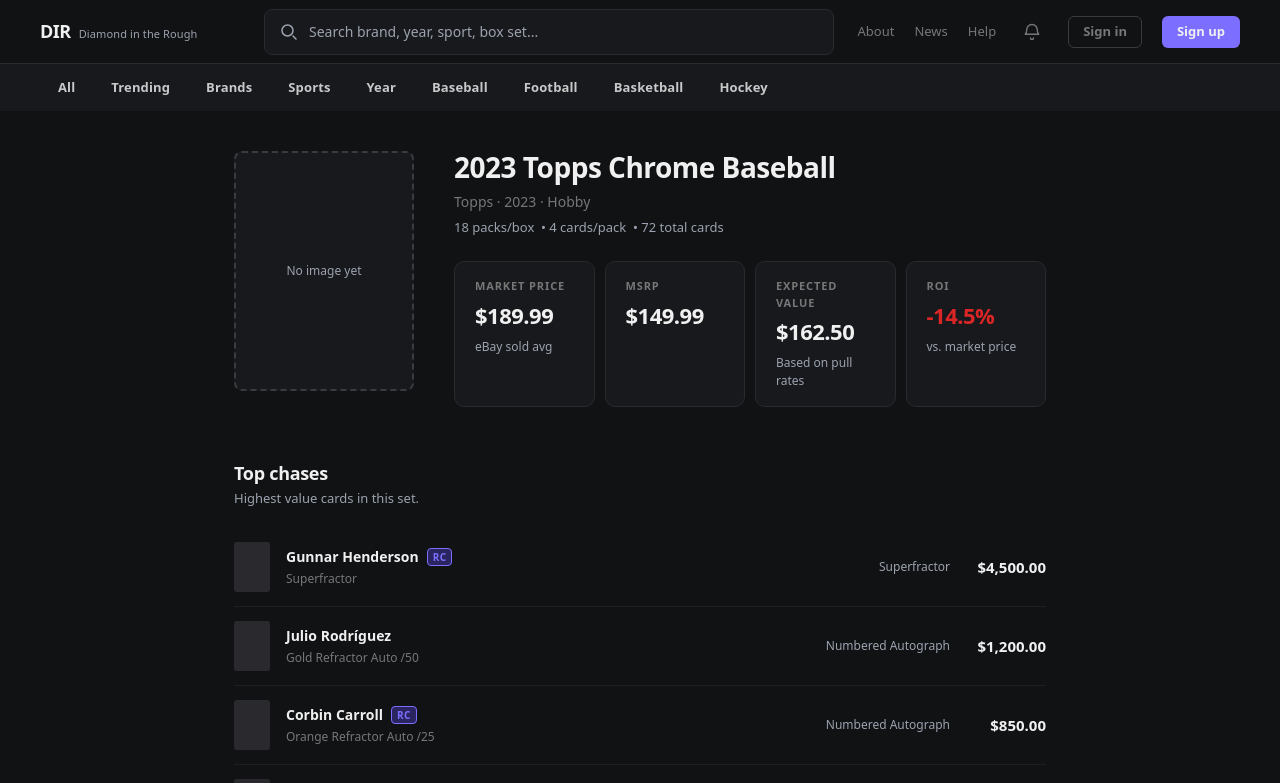
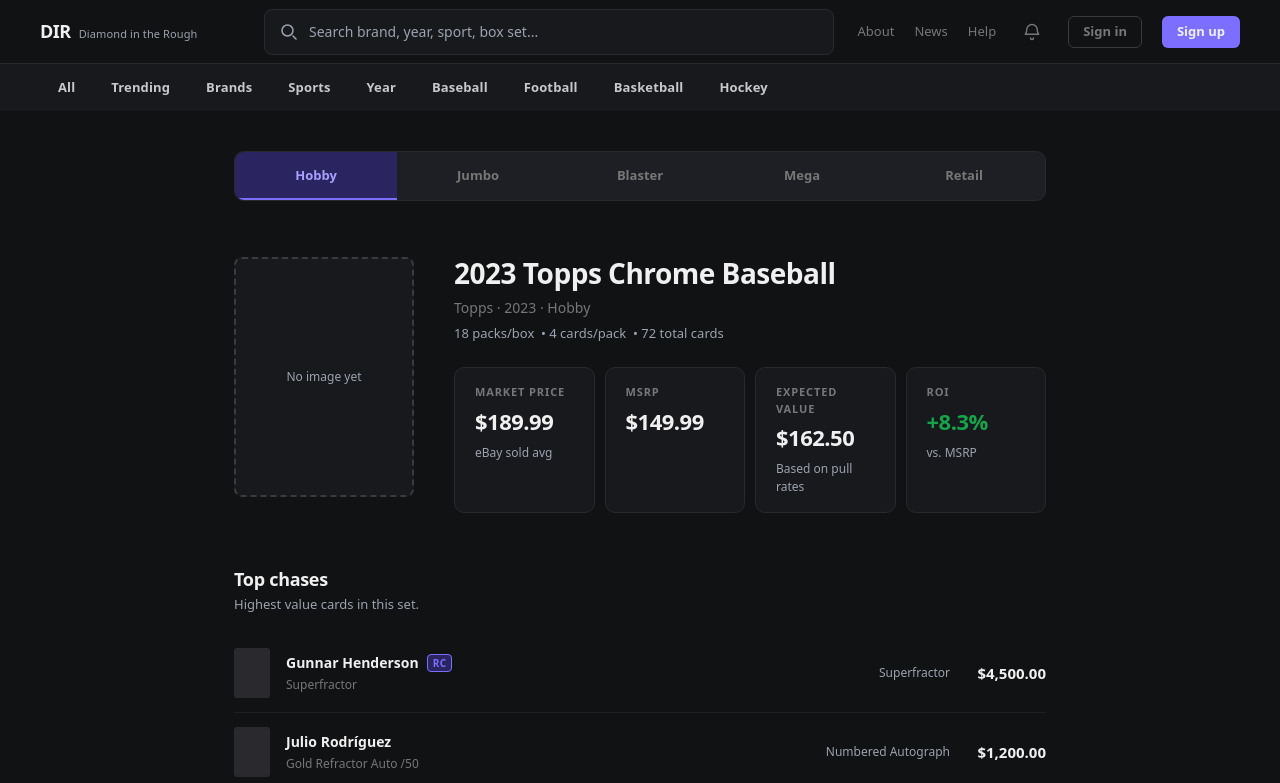
Before and after one commit to Anthem-Media/dir-app, a React (Vite) app: page /box/bowman-2024-hobby in a window 1280 px wide. Shown: the top 783 px of the page. Built offline with nearby package versions, Linux system fonts and the light colour scheme.

Commit message:
Add format switcher with URL query param support to box profile page

```diff
--- /dev/null
+++ b/src/components/FormatSwitcher.css
@@ -0,0 +1,51 @@
+/*
+ * FormatSwitcher — tab row for switching between box formats on BoxProfilePage.
+ * Sits above the hero section at the top of the page content area.
+ * No hardcoded hex values — all colors from index.css CSS variables.
+ */
+
+.format-switcher {
+  display: flex;
+  background: var(--color-background-secondary);
+  border: 1px solid var(--color-border);
+  border-radius: 10px;
+  overflow: hidden;
+  /* Allow horizontal scroll on narrow screens so all tabs remain reachable */
+  overflow-x: auto;
+  scrollbar-width: none;
+}
+
+.format-switcher::-webkit-scrollbar {
+  display: none;
+}
+
+/* ── Tab buttons ────────────────────────────────────────────────────────── */
+
+.format-switcher__tab {
+  flex: 1;
+  padding: 14px 20px;
+  font-size: 13px;
+  font-weight: 600;
+  font-family: var(--font-sans);
+  color: var(--color-text-secondary);
+  background: none;
+  border: none;
+  /* Bottom border acts as the active indicator — transparent by default */
+  border-bottom: 2px solid transparent;
+  cursor: pointer;
+  white-space: nowrap;
+  text-align: center;
+  transition: color 0.12s ease, background 0.12s ease, border-color 0.12s ease;
+}
+
+.format-switcher__tab:hover:not(.format-switcher__tab--active) {
+  color: var(--color-text-primary);
+}
+
+/* ── Active tab ─────────────────────────────────────────────────────────── */
+
+.format-switcher__tab--active {
+  background: var(--color-accent-bg);
+  color: var(--color-accent-text);
+  border-bottom-color: var(--color-accent);
+}
--- /dev/null
+++ b/src/components/FormatSwitcher.jsx
@@ -0,0 +1,38 @@
+/**
+ * FormatSwitcher
+ *
+ * A horizontal tab row that lets users switch between available box formats
+ * (e.g. Hobby, Jumbo, Blaster) on the BoxProfilePage.
+ *
+ * Purely presentational — this component has one job: render tabs and fire a
+ * callback when one is clicked. All URL logic and data selection live in
+ * BoxProfilePage.jsx. No state, no fetching, no calculations here.
+ */
+
+import './FormatSwitcher.css';
+
+/**
+ * @param {Array<{label: string, slug: string}>} formats - Ordered list of formats to display as tabs
+ * @param {string}   activeSlug      - Slug of the currently selected format
+ * @param {function} onFormatChange  - Called with the format slug string when a tab is clicked
+ */
+export function FormatSwitcher({ formats, activeSlug, onFormatChange }) {
+  return (
+    <div className="format-switcher" role="tablist" aria-label="Box format">
+      {formats.map((format) => {
+        const isActive = format.slug === activeSlug;
+        return (
+          <button
+            key={format.slug}
+            role="tab"
+            aria-selected={isActive}
+            className={`format-switcher__tab${isActive ? ' format-switcher__tab--active' : ''}`}
+            onClick={() => onFormatChange(format.slug)}
+          >
+            {format.label}
+          </button>
+        );
+      })}
+    </div>
+  );
+}
--- a/src/pages/BoxProfilePage.jsx
+++ b/src/pages/BoxProfilePage.jsx
@@ -2,30 +2,51 @@
  * BoxProfilePage
  *
  * The core page of the DIR app. Displays everything a collector or investor
- * needs to evaluate a sports card box: hero stats, top chases, pull rates,
- * price trend, and the full collapsible checklist.
+ * needs to evaluate a sports card box: format switcher, hero stats, top chases,
+ * pull rates, price trend, and the full collapsible checklist.
  *
  * Data comes from useBoxProfile (hook) → mock data today, real API later.
+ * Format-specific data (MSRP, EV, ROI, pull rates) comes from DUMMY_FORMAT_DATA
+ * in utils/formatSwitcherData.js — will be replaced by real per-format API data.
  * All formatting lives in utils/formatters.js.
  * Each section's UI lives in a dedicated component.
  */
 
-import { useParams } from 'react-router-dom';
+import { useParams, useSearchParams } from 'react-router-dom';
 import { useBoxProfile } from '../hooks/useBoxProfile';
+import { FormatSwitcher } from '../components/FormatSwitcher';
 import { MetricCard } from '../components/MetricCard';
 import { TopChaseRow } from '../components/TopChaseRow';
 import { PullRateCard } from '../components/PullRateCard';
 import { PriceTrendChart } from '../components/PriceTrendChart';
 import { ChecklistTier } from '../components/ChecklistTier';
+import { DUMMY_FORMAT_DATA, FORMAT_ORDER } from '../utils/formatSwitcherData';
 import { formatCurrency, formatPercent, getRoiSentiment } from '../utils/formatters';
 import './BoxProfilePage.css';
 
 export function BoxProfilePage() {
-  // slug comes from the URL — e.g. /box/topps-chrome-2024-hobby → slug = 'topps-chrome-2024-hobby'
-  // It matches the id field in the BOXES catalogue and the slug column in the database.
+  // slug comes from the URL — e.g. /box/topps-chrome-2023-hobby → slug = 'topps-chrome-2023-hobby'
   const { slug } = useParams();
 
-  const { box, topChases, pullRates, priceHistory, checklistTiers, isLoading, error } =
+  // useSearchParams reads and writes URL query parameters without a full page reload.
+  // This is the React Router way to handle ?format=hobby in the URL.
+  const [searchParams, setSearchParams] = useSearchParams();
+
+  // Read the format from the URL. Fall back to 'hobby' if absent or unrecognised.
+  const formatParam = searchParams.get('format');
+  const selectedFormat = DUMMY_FORMAT_DATA[formatParam] ? formatParam : 'hobby';
+
+  // All format-specific values (MSRP, EV, ROI, pull rates, pack config) come from here.
+  // Format-independent values (market price, top chases, checklist) come from the hook below.
+  const formatData = DUMMY_FORMAT_DATA[selectedFormat];
+
+  // Update the URL query parameter when the user clicks a format tab.
+  // setSearchParams replaces only the format param, preserving any others.
+  function handleFormatChange(formatSlug) {
+    setSearchParams({ format: formatSlug });
+  }
+
+  const { box, topChases, priceHistory, checklistTiers, isLoading, error } =
     useBoxProfile(slug);
 
   if (isLoading) {
@@ -44,10 +65,27 @@ export function BoxProfilePage() {
     );
   }
 
-  const roiSentiment = getRoiSentiment(box.pricing.roi);
+  // ROI sentiment drives the color of the ROI metric card (green = positive, red = negative).
+  // Calculated from the selected format's ROI, not the base box data.
+  const roiSentiment = getRoiSentiment(formatData.roi);
+
+  // Build the ordered formats array for the tab row — label and slug only, no extra data.
+  const formatTabs = FORMAT_ORDER.map((key) => ({
+    label: DUMMY_FORMAT_DATA[key].label,
+    slug: DUMMY_FORMAT_DATA[key].slug,
+  }));
 
   return (
     <div className="box-profile-page">
+
+      {/* ── FORMAT SWITCHER ───────────────────────────────────────────────── */}
+      {/* Sits above the hero. Switching format updates MSRP, EV, ROI, pull rates.
+          Checklist and top chases are the same across all formats. */}
+      <FormatSwitcher
+        formats={formatTabs}
+        activeSlug={selectedFormat}
+        onFormatChange={handleFormatChange}
+      />
 
       {/* ── HERO ─────────────────────────────────────────────────────────── */}
       <section className="box-profile-page__hero">
@@ -66,17 +104,19 @@ export function BoxProfilePage() {
         <div className="box-profile-page__hero-info">
           <div className="box-profile-page__hero-meta">
             <h1 className="box-profile-page__title">{box.name}</h1>
+            {/* box.format is replaced by formatData.label so it updates with the switcher */}
             <p className="box-profile-page__subtitle">
-              {box.manufacturer} &middot; {box.year} &middot; {box.format}
+              {box.manufacturer} &middot; {box.year} &middot; {formatData.label}
             </p>
+            {/* Pack config is format-specific — totalCards pre-computed in formatSwitcherData.js */}
             <p className="box-profile-page__config">
-              {box.config.packsPerBox} packs/box &nbsp;&bull;&nbsp;
-              {box.config.cardsPerPack} cards/pack &nbsp;&bull;&nbsp;
-              {box.config.totalCards} total cards
+              {formatData.packsPerBox} packs/box &nbsp;&bull;&nbsp;
+              {formatData.cardsPerPack} cards/pack &nbsp;&bull;&nbsp;
+              {formatData.totalCards} total cards
             </p>
           </div>
 
-          {/* Four metric cards in a row */}
+          {/* Four metric cards — MSRP, EV, and ROI update with the selected format */}
           <div className="box-profile-page__metrics">
             <MetricCard
               label="Market Price"
@@ -85,24 +125,25 @@ export function BoxProfilePage() {
             />
             <MetricCard
               label="MSRP"
-              value={formatCurrency(box.pricing.msrp)}
+              value={formatCurrency(formatData.msrp)}
             />
             <MetricCard
               label="Expected Value"
-              value={formatCurrency(box.pricing.expectedValue)}
+              value={formatCurrency(formatData.expectedValue)}
               subtext="Based on pull rates"
             />
             <MetricCard
               label="ROI"
-              value={formatPercent(box.pricing.roi)}
+              value={formatPercent(formatData.roi)}
               sentiment={roiSentiment}
-              subtext="vs. market price"
+              subtext="vs. MSRP"
             />
           </div>
         </div>
       </section>
 
       {/* ── TOP CHASES ───────────────────────────────────────────────────── */}
+      {/* Checklist cards are the same across all formats — no format dependency here */}
       <section className="box-profile-page__section">
         <div className="box-profile-page__section-header">
           <h2 className="box-profile-page__section-title">Top chases</h2>
@@ -118,6 +159,7 @@ export function BoxProfilePage() {
       </section>
 
       {/* ── PULL RATES ───────────────────────────────────────────────────── */}
+      {/* Pull rates are format-specific — come from formatData, not the hook */}
       <section className="box-profile-page__section">
         <div className="box-profile-page__section-header">
           <h2 className="box-profile-page__section-title">Pull rates</h2>
@@ -126,7 +168,7 @@ export function BoxProfilePage() {
           </p>
         </div>
         <div className="box-profile-page__pull-rate-grid">
-          {pullRates.map((rate) => (
+          {formatData.pullRates.map((rate) => (
             <PullRateCard key={rate.id} pullRate={rate} />
           ))}
         </div>
@@ -144,6 +186,7 @@ export function BoxProfilePage() {
       </section>
 
       {/* ── FULL CHECKLIST ───────────────────────────────────────────────── */}
+      {/* Checklist is the same across all formats — only odds and pricing change */}
       <section className="box-profile-page__section">
         <div className="box-profile-page__section-header">
           <h2 className="box-profile-page__section-title">Full checklist</h2>
--- /dev/null
+++ b/src/utils/formatSwitcherData.js
@@ -0,0 +1,110 @@
+/**
+ * formatSwitcherData.js
+ *
+ * Dummy format data for the BoxProfilePage format switcher.
+ *
+ * Each key represents one retail format of the same card set — e.g. the
+ * Hobby, Jumbo, and Blaster versions of 2023 Topps Chrome Baseball.
+ *
+ * Pull rates and pricing vary significantly by format:
+ *   - Hobby/Jumbo: highest MSRP, best odds, usually positive or near-breakeven ROI
+ *   - Blaster/Mega/Retail: mass-market price points, much worse odds, negative ROI
+ *
+ * Shape mirrors what the real API will return per-format once `parent_set_id`
+ * is added to the box_sets table. During database phase: replace DUMMY_FORMAT_DATA
+ * with a real fetch keyed by format slug.
+ *
+ * ROI is pre-calculated here (not in components) using the shared calculateRoi util.
+ * Formula: (expectedValue - msrp) / msrp
+ */
+
+import { calculateRoi } from './formatters';
+
+export const DUMMY_FORMAT_DATA = {
+  hobby: {
+    label: 'Hobby',
+    slug: 'hobby',
+    msrp: 149.99,
+    packsPerBox: 18,
+    cardsPerPack: 4,
+    totalCards: 72,   // 18 packs × 4 cards
+    expectedValue: 162.50,
+    roi: calculateRoi(162.50, 149.99), // ≈ +8.3% vs MSRP
+    pullRates: [
+      { id: 'pr-base',      category: 'Base & Rookies', probability: 1.0      }, // guaranteed every pack
+      { id: 'pr-refractor', category: 'Refractors',     probability: 1 / 4    }, // 1:4 packs
+      { id: 'pr-auto',      category: 'Autographs',     probability: 1 / 6    }, // 1:6 packs
+    ],
+  },
+
+  jumbo: {
+    label: 'Jumbo',
+    slug: 'jumbo',
+    msrp: 229.99,
+    packsPerBox: 6,
+    cardsPerPack: 12,
+    totalCards: 72,   // 6 packs × 12 cards
+    expectedValue: 244.75,
+    roi: calculateRoi(244.75, 229.99), // ≈ +6.4% vs MSRP — jumbo packs carry premium odds
+    pullRates: [
+      { id: 'pr-base',      category: 'Base & Rookies', probability: 1.0      },
+      { id: 'pr-refractor', category: 'Refractors',     probability: 1 / 2    }, // 1:2 packs — better than hobby
+      { id: 'pr-auto',      category: 'Autographs',     probability: 1 / 3    }, // 1:3 packs
+    ],
+  },
+
+  blaster: {
+    label: 'Blaster',
+    slug: 'blaster',
+    msrp: 24.99,
+    packsPerBox: 7,
+    cardsPerPack: 4,
+    totalCards: 28,   // 7 packs × 4 cards
+    expectedValue: 18.75,
+    roi: calculateRoi(18.75, 24.99), // ≈ -25.0% vs MSRP — retail formats skew negative
+    pullRates: [
+      { id: 'pr-base',      category: 'Base & Rookies', probability: 1.0      },
+      { id: 'pr-refractor', category: 'Refractors',     probability: 1 / 12   }, // 1:12 packs
+      { id: 'pr-auto',      category: 'Autographs',     probability: 1 / 36   }, // 1:36 packs — rare in blasters
+    ],
+  },
+
+  mega: {
+    label: 'Mega',
+    slug: 'mega',
+    msrp: 34.99,
+    packsPerBox: 10,
+    cardsPerPack: 5,
+    totalCards: 50,   // 10 packs × 5 cards
+    expectedValue: 28.50,
+    roi: calculateRoi(28.50, 34.99), // ≈ -18.5% vs MSRP
+    pullRates: [
+      { id: 'pr-base',      category: 'Base & Rookies', probability: 1.0      },
+      { id: 'pr-refractor', category: 'Refractors',     probability: 1 / 10   }, // 1:10 packs
+      { id: 'pr-auto',      category: 'Autographs',     probability: 1 / 28   }, // 1:28 packs
+    ],
+  },
+
+  retail: {
+    label: 'Retail',
+    slug: 'retail',
+    msrp: 4.99,
+    packsPerBox: 1,   // sold as individual packs
+    cardsPerPack: 4,
+    totalCards: 4,    // single pack
+    expectedValue: 3.20,
+    roi: calculateRoi(3.20, 4.99), // ≈ -35.9% vs MSRP — worst value, widest distribution
+    pullRates: [
+      { id: 'pr-base',      category: 'Base & Rookies', probability: 1.0      },
+      { id: 'pr-refractor', category: 'Refractors',     probability: 1 / 24   }, // 1:24 packs
+      { id: 'pr-auto',      category: 'Autographs',     probability: 1 / 72   }, // 1:72 packs — very rare
+    ],
+  },
+};
+
+/**
+ * Explicit tab order for the FormatSwitcher.
+ * Using an array rather than Object.keys() keeps the display sequence intentional
+ * and immune to any future JS engine key-ordering edge cases.
+ */
+export const FORMAT_ORDER = ['hobby', 'jumbo', 'blaster', 'mega', 'retail'];
```
